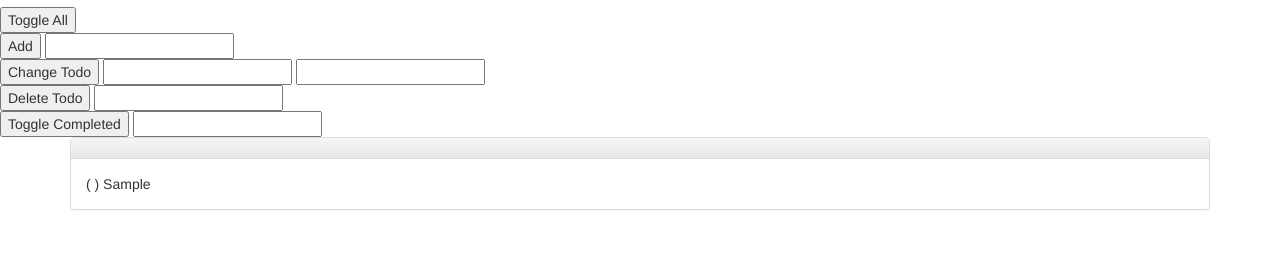
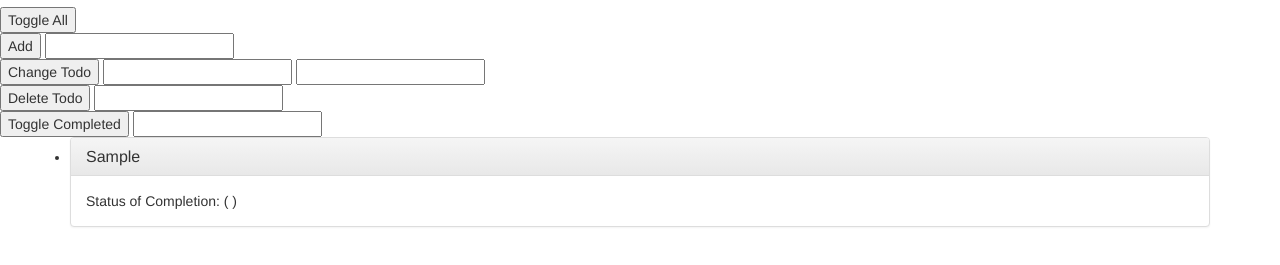
Before and after one commit to iuc73663/TaskLister, a plain HTML site: page index.html in a window 1280 px wide. Both pictures are taken after typing "Sample" into the empty fields and a click on the button "Add". Shown: the part 63-328 px from the top of the page. Drawn offline with nearby package versions, Linux system fonts and the light colour scheme.

Commit message:
Added panels to list items

```diff
--- a/Testing.js
+++ b/Testing.js
@@ -117,7 +117,7 @@ var view = {
       outerDiv.appendChild(innerDiv1);
       outerDiv.appendChild(innerDiv2);
       innerDiv1.appendChild(innerDivTitle);
-      todoLi.appendChild(outerDiv);
+
 
       //add classes to Elements
       outerDiv.className = "panel panel-default";
@@ -126,24 +126,28 @@ var view = {
       innerDiv2.className = "panel-body";
 
 
+      todoLi.appendChild(outerDiv);
       //ends
 
 
+
       var todo = todoList.todos[i];
-      var todoTextWithCompletion = '';
+
+      //add todo title to h3 tag
+      innerDivTitle.textContent = todo.todoText;
+
+      var todoTextCompletion = 'Status of Completion: ';
 
       if(todo.completed){
-        todoTextWithCompletion = "(X) " + todo.todoText;
+        todoTextCompletion += "(X)";
       }
       else
       {
-        todoTextWithCompletion = "( ) " + todo.todoText;
+        todoTextCompletion += "( )";
       }
 
-      //todoLi.textContent = todoTextWithCompletion;
-      innerDiv2.textContent = todoTextWithCompletion;
-      //todosUl.appendChild(todoLi);
-      todosUl.appendChild(outerDiv);
+      innerDiv2.textContent = todoTextCompletion;
+      todosUl.appendChild(todoLi);
     }
   }
 };
```
Also changed, not shown: index.html (+1 -0 lines).
